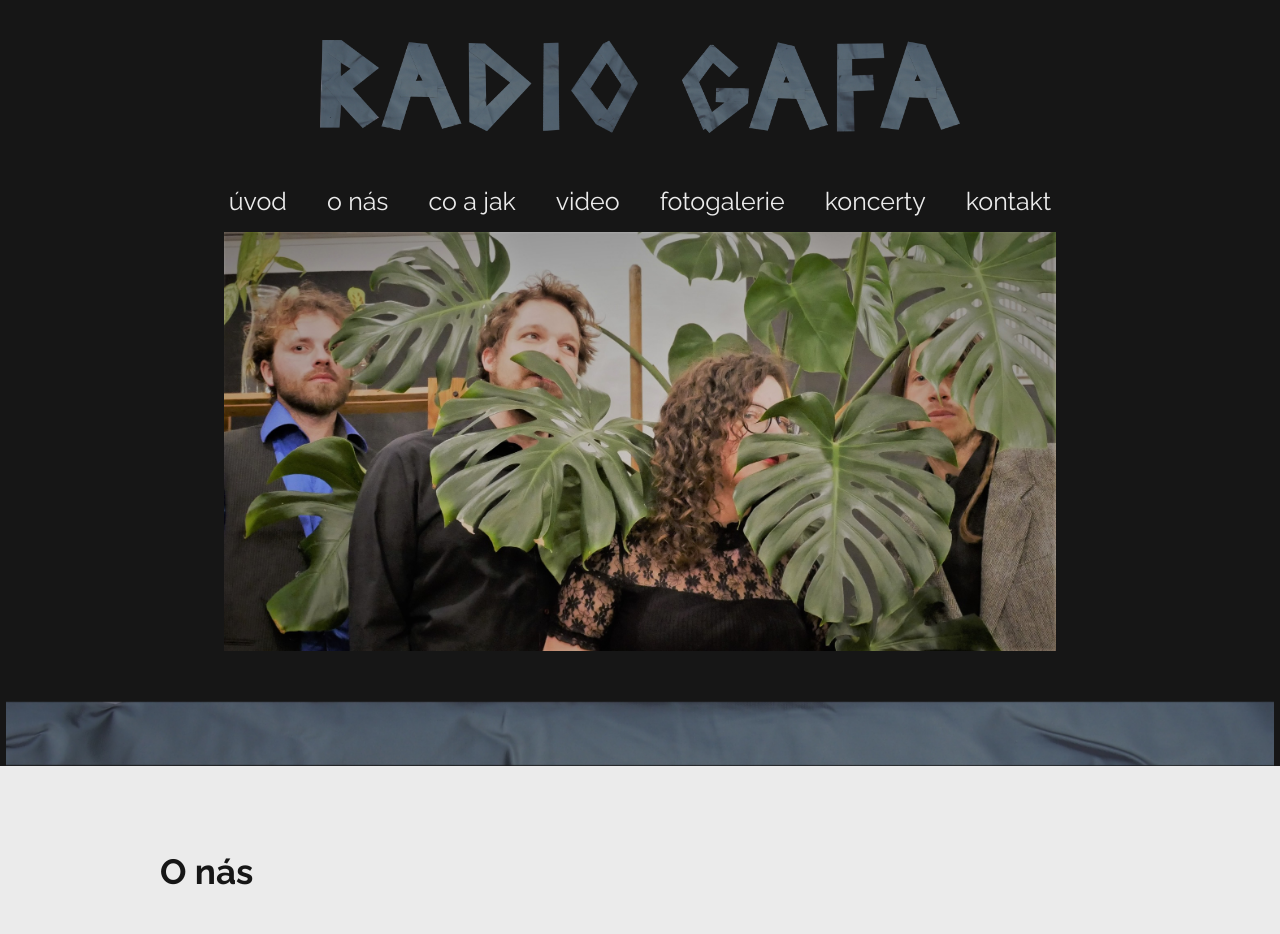
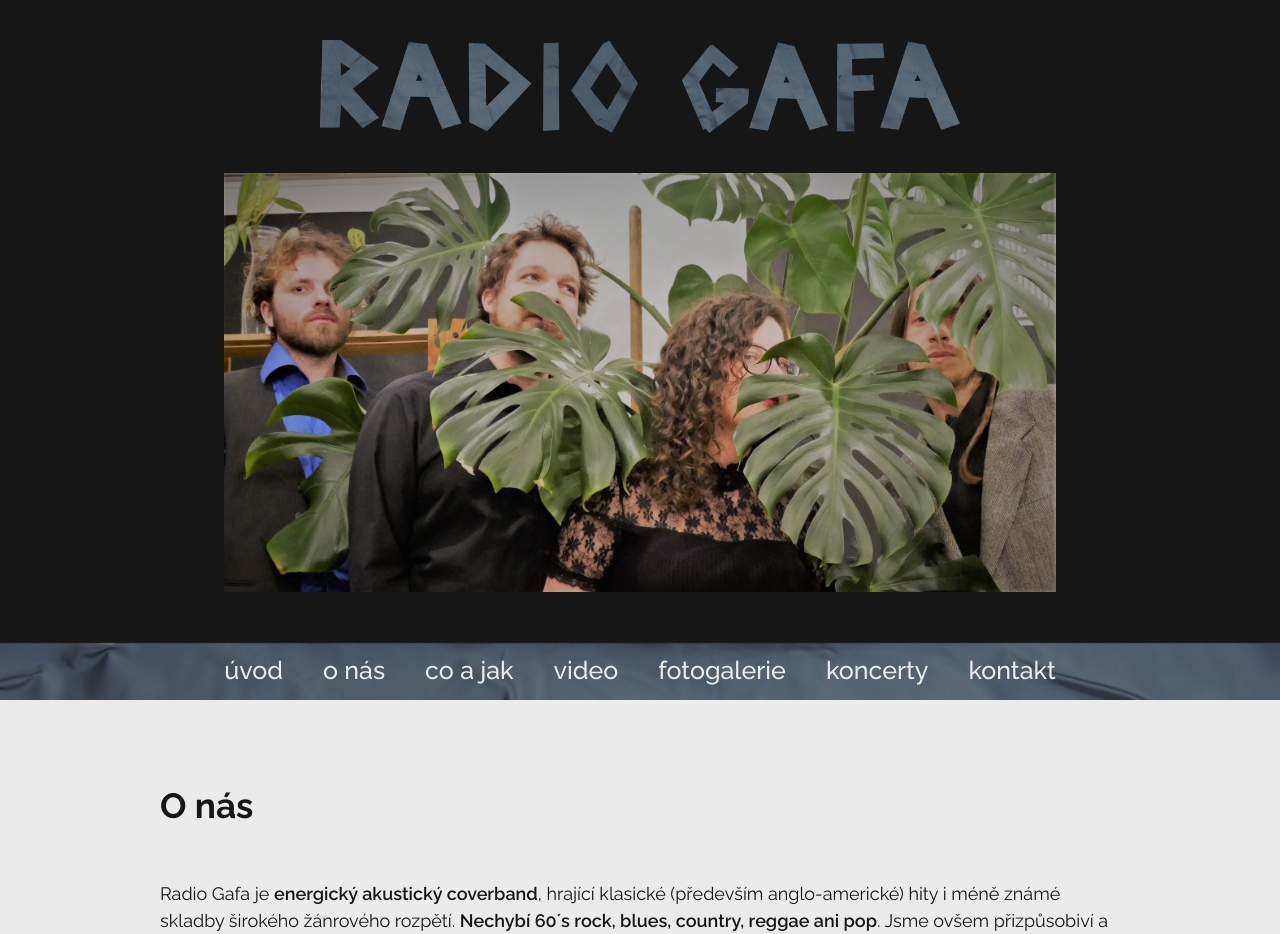
Before and after one commit to DanielaBiolek/Radio-Gafa, a plain HTML site: page index.html in a window 1280 px wide. Shown: the top 934 px of the page. Drawn offline with Linux system fonts and the light colour scheme.

Commit message:
nove menu

```diff
--- a/SCSS/_footer.scss
+++ b/SCSS/_footer.scss
@@ -1,5 +1,5 @@
 .footer {
-    max-width: 1400px;
+    /*max-width: 1400px;*/
     margin: 0;
     padding: 20px 50px;
     background-image: url(/fotky/gafa1.png);
--- a/SCSS/_menu.scss
+++ b/SCSS/_menu.scss
@@ -13,9 +13,10 @@
 .menu__odkaz {
     color: var(--white);
     text-decoration: none;
+    font-weight: 500;
 }
 
-.menu__odkaz::after {
+/*.menu__odkaz::after {
     background-color: var(--black);
     height: 1.5px;
     width: auto;
@@ -26,11 +27,12 @@
 .menu__odkaz:hover::after,
 .menu__odkaz:focus::after  {
     background-color: var(--grey);
-}
+}*/
+
 
 .menu__odkaz:hover,
 .menu__odkaz:focus {
-    color: var(--grey);
+    color: var(--black);
 }
 
 
@@ -40,6 +42,9 @@
         position: sticky;
         top: 0;
         background-color: var(--black);
+        background-image: url(/fotky/gafa2.png);
+        background-repeat: no-repeat;
+        background-size: cover;
         padding: 10px;
     }
 
--- a/index.html
+++ b/index.html
@@ -20,6 +20,19 @@
     <!--<p class="header__text">Gafou opravené rádio, co hraje akustické verze známých i méně známých písní rockových legend.</p>-->
 </header>
 
+<!--<nav class="menu">
+    <ul class="menu__list">
+        <li class="menu__item"><a href="#id-uvod" class="menu__odkaz">úvod</a></li>
+        <li class="menu__item"><a href="#id-onas" class="menu__odkaz">o nás</a></li>
+        <li class="menu__item"><a href="#id-sluzby" class="menu__odkaz">co a jak</a></li>
+        <li class="menu__item"><a href="#id-video" class="menu__odkaz">video</a></li>
+        <li class="menu__item"><a href="#id-fotky" class="menu__odkaz">fotogalerie</a></li>
+        <li class="menu__item"><a href="#id-koncerty" class="menu__odkaz">koncerty</a></li>
+        <li class="menu__item"><a href="#id-kontakt" class="menu__odkaz">kontakt</a></li>
+    </ul>
+</nav>-->
+<img class="header__foto" src="/fotky/fotka-uvod3.jpg" alt="Radio Gafa">
+
 <nav class="menu">
     <ul class="menu__list">
         <li class="menu__item"><a href="#id-uvod" class="menu__odkaz">úvod</a></li>
@@ -31,11 +44,10 @@
         <li class="menu__item"><a href="#id-kontakt" class="menu__odkaz">kontakt</a></li>
     </ul>
 </nav>
-<img class="header__foto" src="/fotky/fotka-uvod3.jpg" alt="Radio Gafa">
 
-<div class="gafa">
+<!--<div class="gafa">
     <img class="gafa__gafa" src="/fotky/gafa2.png" alt="gafa">
-</div>
+</div>-->
 
 <div class="background">
     <section class="section onas">
```
Also changed, not shown: css/style.css, 1 other file.
